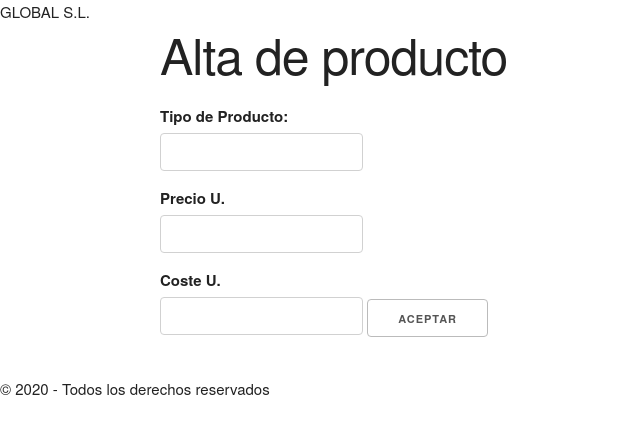
After one commit to mubachergit/kata05_flask_ventas, a Flask app: page /addproducto in a window 1280 px wide. The commit adds this page. Shown: the top 434 px of the page, without its empty margins (0-640 px from the left). Run offline with Flask 2, Linux system fonts and the light colour scheme.

Commit message:
primer formulario directo html

```diff
--- /dev/null
+++ b/apuntes.txt
@@ -0,0 +1,3 @@
+CRUD (create, read, update, delete)
+
+Aplicacion de una entidad en la que pueda crear,leer, modificar, y borrar elementos.
--- a/run.py
+++ b/run.py
@@ -1,12 +1,14 @@
 from flask import Flask, render_template, request
-import csv
+import csv, sqlite3
 
 app = Flask(__name__)
+BASE_DATOS = './data/ventas.db'
 
 @app.route("/")
 def index():
     fVentas = open('./sales.csv', 'r')
     csvreader = csv.reader(fVentas, delimiter=',')
+    print('hola')
 
     d = {}
     for linea in csvreader:
@@ -36,3 +38,18 @@ def paises():
                 d[linea[1]] = {'ingresos':float(linea[11]), 'beneficios':float(linea[13])}
 
     return render_template('pais.html',ventas=d, region_nm=request.values['region'])
+
+@app.route("/productos")
+def productos():
+    conn = sqlite3.connect(BASE_DATOS)
+    cur = conn.cursor()
+
+    query = "SELECT id, tipo_producto, precio_unitario, coste_unitario FROM productos;"
+    productos = cur.execute(query).fetchall()
+
+    conn.close()
+    return render_template ('productos.html', productos=productos)
+
+@app.route("/addproducto")
+def addProduct():
+    return render_template ('newproduct.html')
--- /dev/null
+++ b/templates/newproduct.html
@@ -0,0 +1,17 @@
+{% extends 'base.html' %}
+
+{% block titulo %} Alta de producto {% endblock %}
+
+{% block contenido %}
+    <h1>Alta de producto</h1>
+    <form action="/addproducto">
+        <label for="tipo producto">Tipo de Producto:</label>
+        <input type="text" name="tipo_producto" id="tipo_producto">
+        <label for="precio_unitario">Precio U.</label>
+        <input type="number" name="precio_unitario" id="precio_unitario" step="0.001">
+        <label for="precio_unitario">Coste U.</label>
+        <input type="number" name="coste_unitario" id="coste_unitario" step="0.001">
+        <input type="submit" value="Aceptar">
+    </form>
+
+{% endblock %}
--- a/templates/pais.html
+++ b/templates/pais.html
@@ -3,7 +3,7 @@
 {% block titulo %} Ventas por pais {% endblock %}
 
 {% block contenido %}
-    <h1>Ventas en {{region_nm}}, desglosados por país</h1>
+    <h1>Ventas en {{region_nm}}, desglosados por país<a class='button button-primary' href="/">Atrás</a></h1>
     <table>
         <tr>
             <th>Pais</th>
@@ -18,5 +18,5 @@
         </tr>
         {% endfor %}
     </table>
-    <a class='button button-primary' href="/">Atrás</a>
-    {% endblock %}
+
+{% endblock %}
```
Also changed, not shown: prueba.py (deleted, +0 -16 lines), templates/productos.html (added, +21 -0 lines), data/ventas.db.
